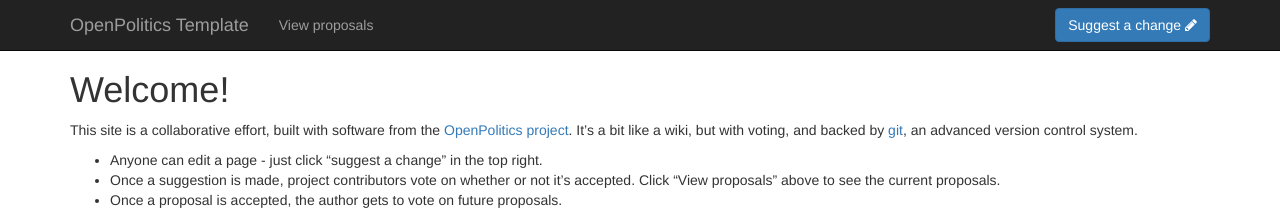
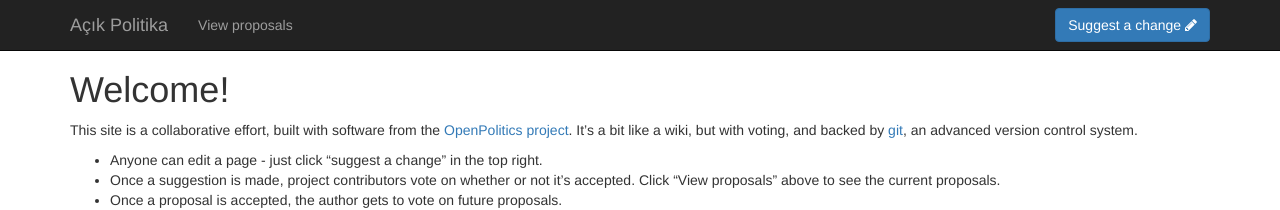
Before and after one commit to Hijadelsol/acik-politika, a Jekyll site: the page built from index.md, in a window 1280 px wide. Shown: the top 210 px of the page. Built offline with Jekyll 4.4.1, drawn with Linux system fonts in a browser that asks for light colours.

Commit message:
Update _config.yml

```diff
--- a/_config.yml
+++ b/_config.yml
@@ -1,8 +1,8 @@
-name: OpenPolitics Template
+name: Açık Politika
 
 # Enter the URL of your votebot here. No trailing slash please!
 # It will be something like https://my-votebot.herokuapp.com
-votebot_url:
+votebot_url: https://acik-politika.herokuapp.com/
 
 # Don't worry about the rest of this for now. Once you get into customising
 # the site a bit more, look at https://jekyllrb.com/ for an introduction.
```
